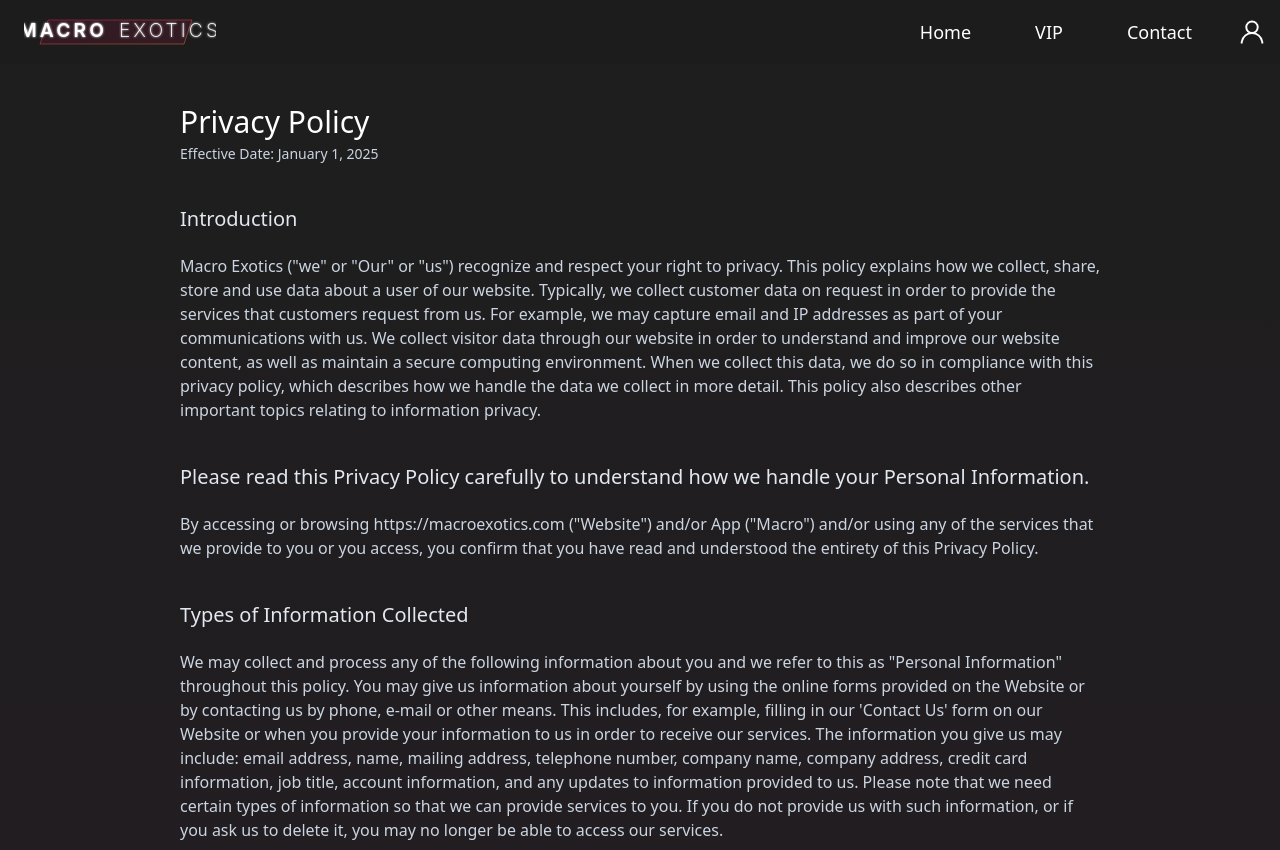
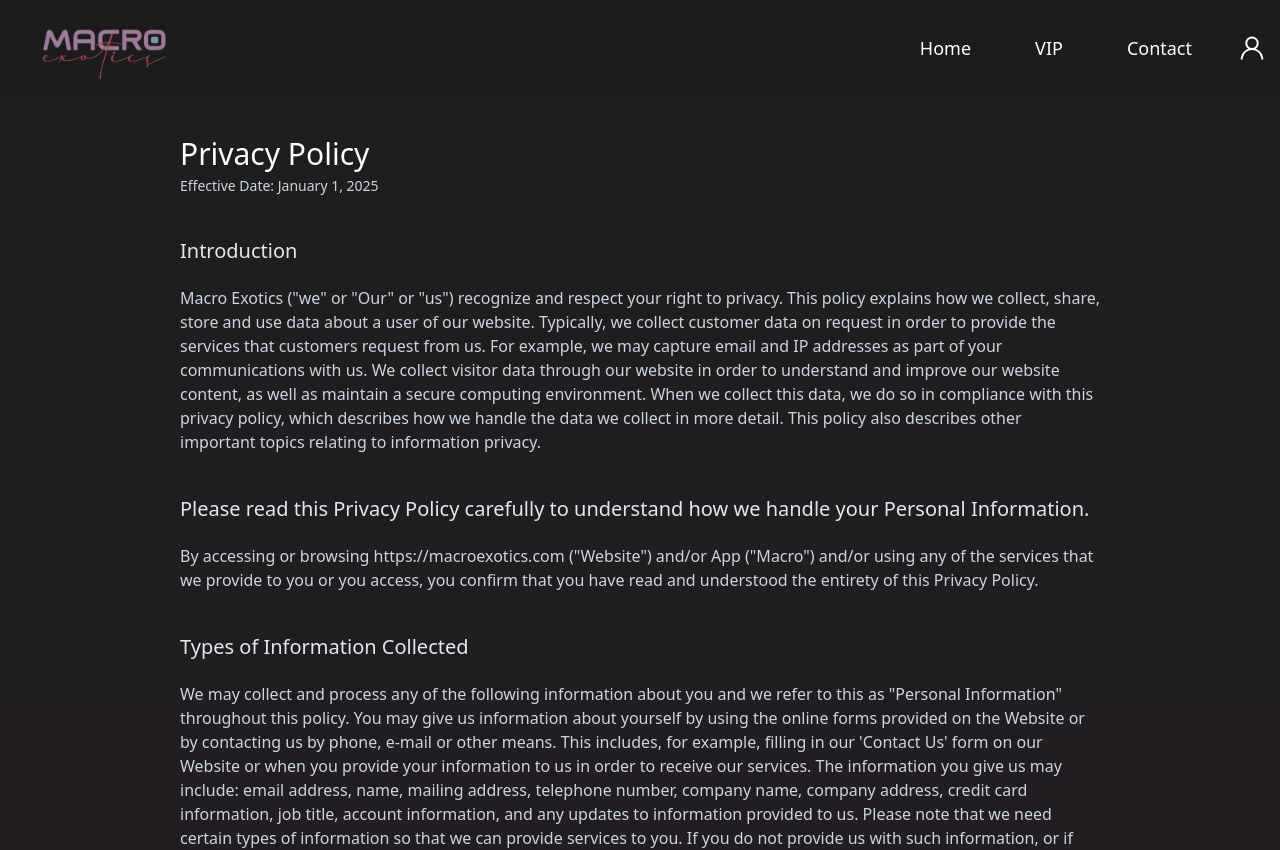
Before and after one commit to Allusion-Steven/ccc-landing-page, a SvelteKit app: page /privacy in a window 1280 px wide. Shown: the top 850 px of the page. Built offline with nearby package versions, Linux system fonts and the light colour scheme.

Commit message:
Change macro logo

```diff
--- a/src/routes/+layout.svelte
+++ b/src/routes/+layout.svelte
@@ -2,7 +2,7 @@
 	import { onNavigate } from '$app/navigation';
 	import { slide } from 'svelte/transition';
 	import Footer from '$lib/assets/components/Footer.svelte';
-	import logo from '$lib/assets/logos/horizontal-logo-full.svg';
+	import logo from '$lib/assets/logos/macro-purpl-logo-2.png';
 	import '../app.css';
 	import { quintOut } from 'svelte/easing';
 	import AccountIcon from '$lib/assets/components/Icons/AccountIcon.svelte';
@@ -51,7 +51,7 @@
 					<img
 						src={logo}
 						alt="Macro Exotics Logo"
-						class="p-2 h-12 transition-transform hover:scale-105 md:h-16"
+						class="p-2 h-20 transition-transform hover:scale-105 md:h-24"
 					/>
 				</a>
 				<div class="flex items-center gap-4">
```
Also changed, not shown: src/lib/assets/logos/macro-purpl-logo-2.png (added).
